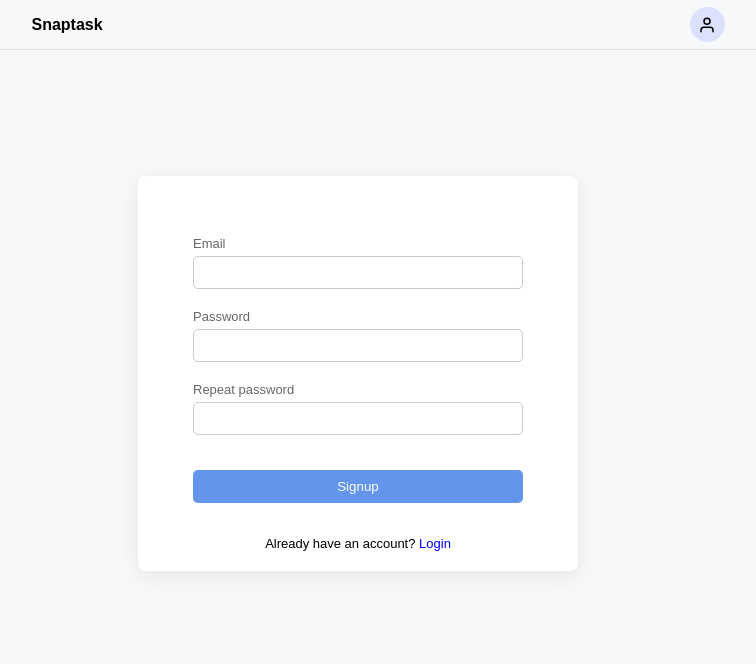
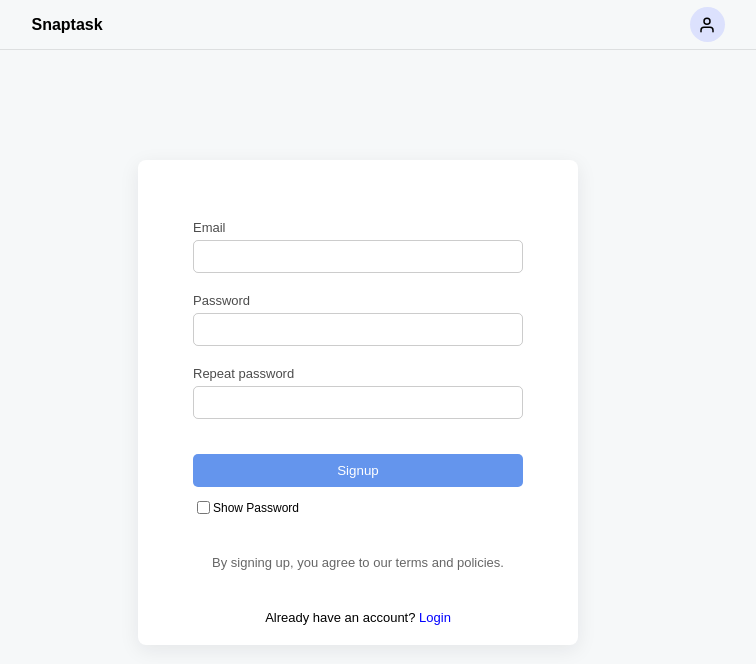
Before and after one commit to therealrinku/robonote, a Next.js app: page /signup in a window 1280 px wide. Shown: the top 664 px of the page, without its empty margins (282-1038 px from the left). Built offline with nearby package versions, Linux system fonts and the light colour scheme.

Commit message:
show hide password added

```diff
--- a/pages/signup.js
+++ b/pages/signup.js
@@ -7,6 +7,8 @@ const signupPage = () => {
   const [email, setEmail] = useState("");
   const [password1, setPassword1] = useState("");
   const [password2, setPassword2] = useState("");
+  //show hide password
+  const [showPassword, setShowPassword] = useState(false);
 
   return (
     <div className={loginPageStyles.loginPage}>
@@ -15,10 +17,25 @@ const signupPage = () => {
           <label for="email">Email</label>
           <input type="email" id="email" value={email} onChange={(e) => setEmail(e.target.value)} autoFocus />
           <label for="password">Password</label>
-          <input type="password" id="password" value={password1} onChange={(e) => setPassword1(e.target.value)} />
+          <input
+            type={showPassword ? "text" : "password"}
+            id="password"
+            value={password1}
+            onChange={(e) => setPassword1(e.target.value)}
+          />
           <label for="password2">Repeat password</label>
-          <input type="password" id="password2" value={password2} onChange={(e) => setPassword2(e.target.value)} />
+          <input
+            type={showPassword ? "text" : "password"}
+            id="password2"
+            value={password2}
+            onChange={(e) => setPassword2(e.target.value)}
+          />
           <button>Signup</button>
+          <section>
+            <input type="checkbox" value={showPassword} onChange={() => setShowPassword((prev) => !prev)} />
+            <p>Show Password</p>
+          </section>
+          <p style={{ opacity: "0.6" }}>By signing up, you agree to our terms and policies.</p>
           <p>
             Already have an account? <Link href="/login">Login</Link>
           </p>
--- a/styles/Login.module.css
+++ b/styles/Login.module.css
@@ -1,5 +1,5 @@
 .loginPage {
-  margin-top: 12vh;
+  margin-top: 10vh;
   display: flex;
   flex-direction: column;
   align-items: center;
@@ -9,7 +9,7 @@
 .loginPage p {
   text-align: center;
   font-size: 13px;
-  margin-bottom: 20px;
+  margin: 20px 0;
 }
 
 .loginPage a {
@@ -46,7 +46,7 @@
 .loginPage label {
   margin-bottom: 5px;
   font-size: 13px;
-  opacity: 0.6;
+  opacity: 0.7;
 }
 
 .loginPage button {
@@ -56,9 +56,19 @@
   padding: 9px 10px;
   border: none;
   border-radius: 5px;
-  margin-bottom: 20px;
 }
 
 .loginPage button:hover {
   background: #517ed1;
 }
+
+.loginPage section {
+  display: flex;
+  align-items: center;
+  margin-top: 10px;
+}
+
+.loginPage section p {
+  margin-top: 4px;
+  font-size: 12px;
+}
```
Also changed, not shown: pages/login.js (+12 -1 lines).
